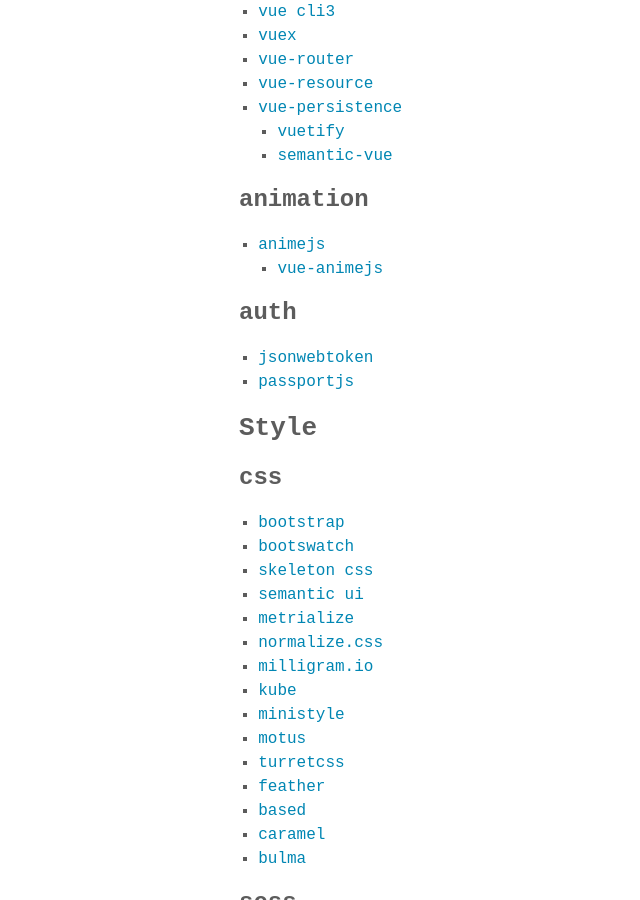
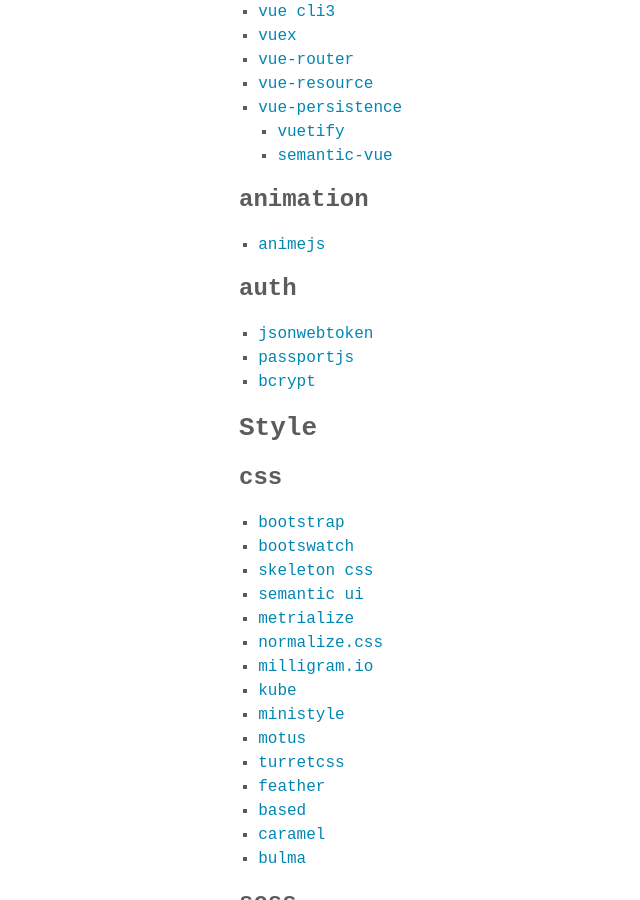
Before and after one commit to 3zbumban/3zbumban.github.io, a Jekyll site: the page built from _posts/2018-10-22-wt-resources.md, in a window 1280 px wide and 900 px high, scrolled down 524 px. Shown: the whole window, without its empty margins (25-665 px from the left). Built offline with Jekyll 4.4.1, drawn with Linux system fonts in a browser that asks for light colours; some web fonts are replaced.

Commit message:
publishing...

```diff
--- a/_posts/2018-10-22-wt-resources.md
+++ b/_posts/2018-10-22-wt-resources.md
@@ -30,12 +30,12 @@ keywords: "js, css, scss, vue, express"
 ### animation
 
 - [animejs](http://animejs.com/documentation/)
-  - [vue-animejs](https://www.npmjs.com/package/vue-animejs)
 
 ### auth
 
 - [jsonwebtoken](https://www.npmjs.com/package/jsonwebtoken)
 - [passportjs](http://www.passportjs.org/)
+- [bcrypt](https://www.npmjs.com/package/bcrypt)
 
 ## Style
 
```
